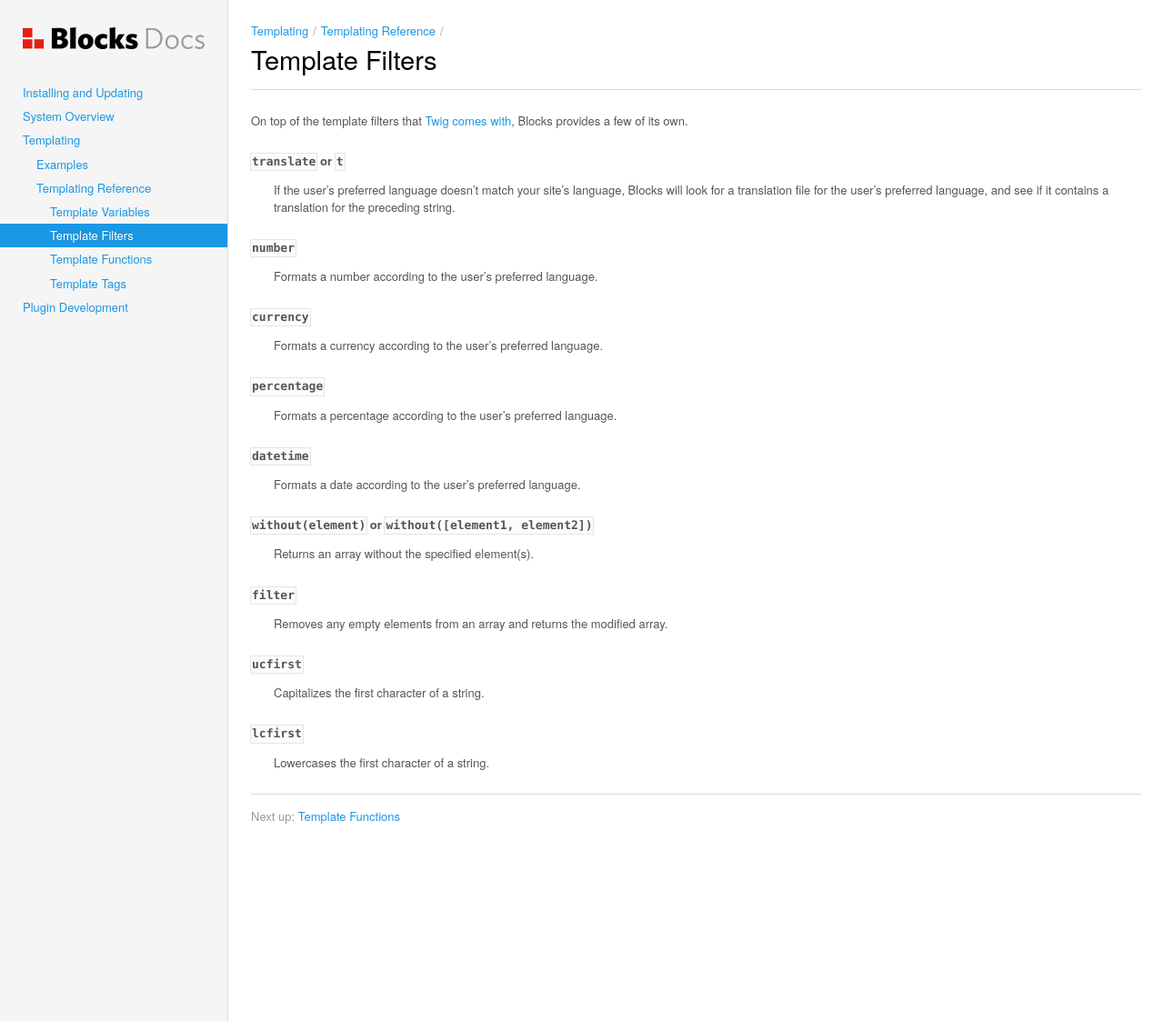
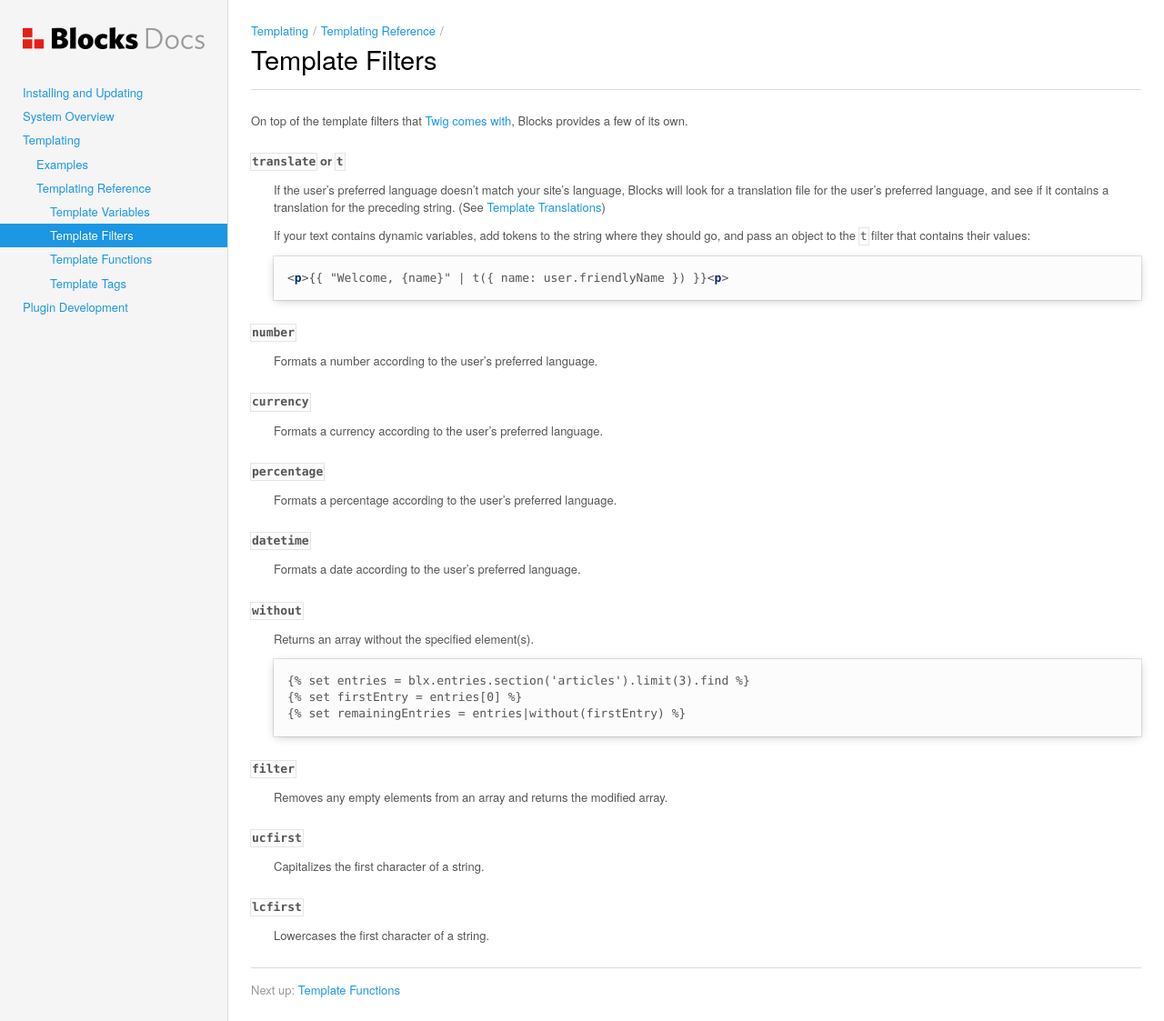
Before and after one commit to bilke/Craft-Docs, a Sphinx documentation site: the page built from source/templating/reference/filters.rst, in a window 1280 px wide and 1123 px high. Shown: the whole window at 91% size. Built offline with Sphinx 7.4.7, drawn with Linux system fonts in a browser that asks for light colours; pages that are not in the unit, such as notebooks, are missing from menus.

Commit message:
Some cleanup, a couple filter code examples, and documented user.friendlyName

```diff
--- a/source/templating/examples/translations.rst
+++ b/source/templating/examples/translations.rst
@@ -3,7 +3,7 @@ Template Translations
 
 While the Languages package will enable all of your site’s *content* to be translated, it won’t help you translate any text that’ hard-coded into your template files. Not to worry though, because Blocks templates are inherently translatable already.
 
-To make some text in your template translatable, all you need to do is run it through the ``translate`` filter.
+To make some text in your template translatable, all you need to do is run it through the :ref:`translate <t>` filter.
 
 For example, let’s say you had this in your homepage template (blocks/templates/index.html):
 
--- a/source/templating/reference/filters.rst
+++ b/source/templating/reference/filters.rst
@@ -3,29 +3,51 @@ Template Filters
 
 On top of the template filters that `Twig comes with <http://twig.sensiolabs.org/doc/filters/index.html>`_, Blocks provides a few of its own.
 
+.. _t:
+
 ``translate`` or ``t``
-	If the user’s preferred language doesn’t match your site’s language, Blocks will look for a translation file for the user’s preferred language, and see if it contains a translation for the preceding string.
+    If the user’s preferred language doesn’t match your site’s language, Blocks will look for a translation file for the user’s preferred language, and see if it contains a translation for the preceding string. (See :doc:`/templating/examples/translations`)
+
+    If your text contains dynamic variables, add tokens to the string where they should go, and pass an object to the ``t`` filter that contains their values:
+
+    .. code-block:: html
+
+        <p>{{ "Welcome, {name}" | t({ name: user.friendlyName }) }}<p>
+
 
 ``number``
-	Formats a number according to the user’s preferred language.
+    Formats a number according to the user’s preferred language.
+
 
 ``currency``
-	Formats a currency according to the user’s preferred language.
+    Formats a currency according to the user’s preferred language.
+
 
 ``percentage``
-	Formats a percentage according to the user’s preferred language.
+    Formats a percentage according to the user’s preferred language.
+
 
 ``datetime``
-	Formats a date according to the user’s preferred language.
+    Formats a date according to the user’s preferred language.
 
-``without(element)`` or ``without([element1, element2])``
-	Returns an array without the specified element(s).
+
+``without``
+    Returns an array without the specified element(s).
+
+    .. code-block:: html
+
+        {% set entries = blx.entries.section('articles').limit(3).find %}
+        {% set firstEntry = entries[0] %}
+        {% set remainingEntries = entries|without(firstEntry) %}
+
 
 ``filter``
-	Removes any empty elements from an array and returns the modified array.
+    Removes any empty elements from an array and returns the modified array.
+
 
 ``ucfirst``
-	Capitalizes the first character of a string.
+    Capitalizes the first character of a string.
+
 
 ``lcfirst``
-	Lowercases the first character of a string.
+    Lowercases the first character of a string.
--- a/source/templating/reference/variables/blx.users.rst
+++ b/source/templating/reference/variables/blx.users.rst
@@ -162,6 +162,9 @@ Once you’ve got your user, there are a number of properties and functions you
 ``lastName``
     The user’s last name.
 
+``friendlyName``
+    The user’s first name if they’ve entered it, otherwise their username.
+
 ``email``
     The user’s email address.
 
```
Also changed, not shown: 11 other files.
